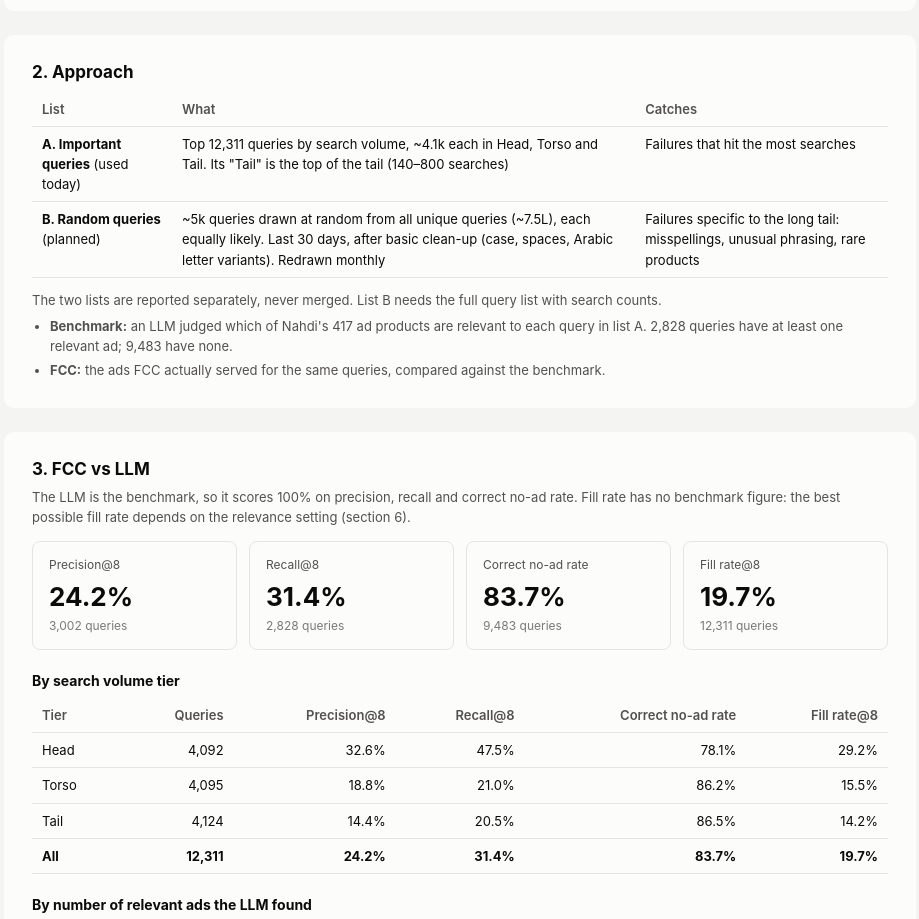
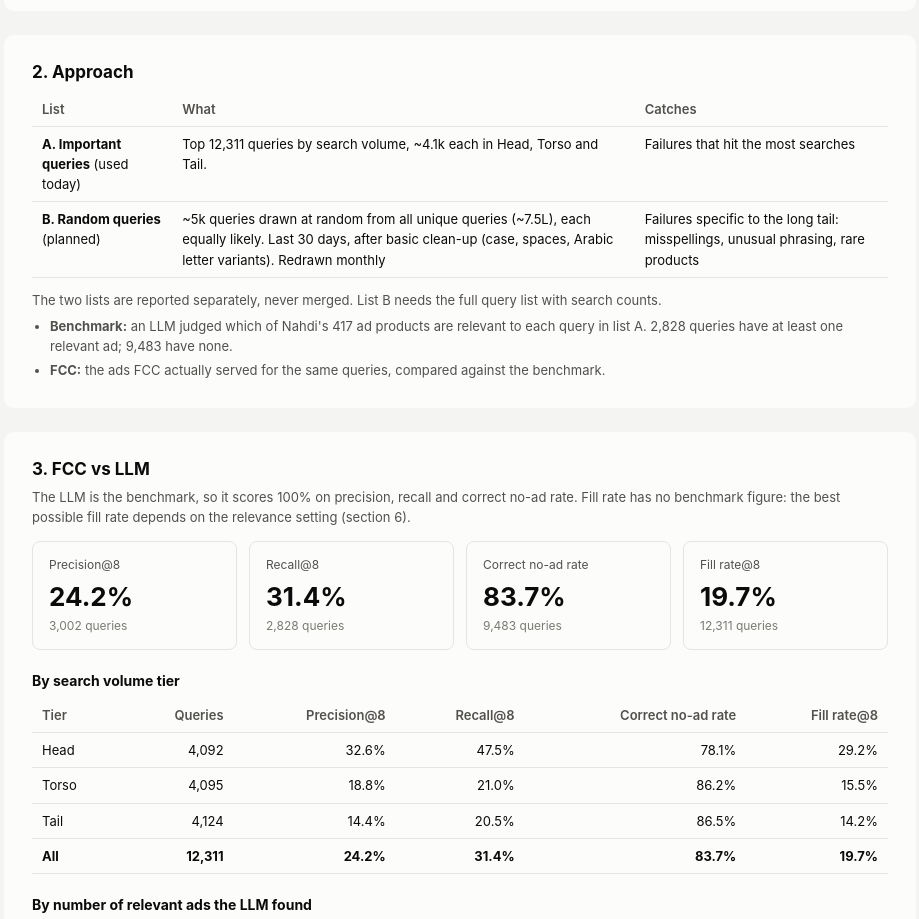
Before and after one commit to jaivinprajapati-fk/Test, a plain HTML site: page fcc-ads-category-classifier-rca.html in a window 1280 px wide. Shown: the part 860-1779 px from the top of the page, without its empty margins (180-1099 px from the left). Drawn offline with Linux system fonts and the light colour scheme.

Commit message:
Drop current-sample tail caveat from list A
Co-Authored-By: Claude Opus 5.5 <noreply@anthropic.com>

```diff
--- a/fcc-ads-category-classifier-rca.html
+++ b/fcc-ads-category-classifier-rca.html
@@ -118,7 +118,7 @@
     <table>
       <thead><tr><th>List</th><th class="l">What</th><th class="l">Catches</th></tr></thead>
       <tbody>
-        <tr><td><b>A. Important queries</b> (used today)</td><td class="l">Top 12,311 queries by search volume, ~4.1k each in Head, Torso and Tail. Its "Tail" is the top of the tail (140–800 searches)</td><td class="l">Failures that hit the most searches</td></tr>
+        <tr><td><b>A. Important queries</b> (used today)</td><td class="l">Top 12,311 queries by search volume, ~4.1k each in Head, Torso and Tail.</td><td class="l">Failures that hit the most searches</td></tr>
         <tr><td><b>B. Random queries</b> (planned)</td><td class="l">~5k queries drawn at random from all unique queries (~7.5L), each equally likely. Last 30 days, after basic clean-up (case, spaces, Arabic letter variants). Redrawn monthly</td><td class="l">Failures specific to the long tail: misspellings, unusual phrasing, rare products</td></tr>
       </tbody>
     </table>
```
